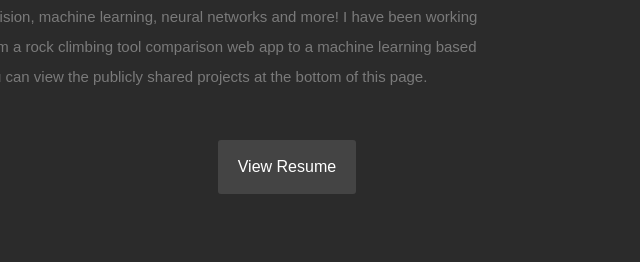
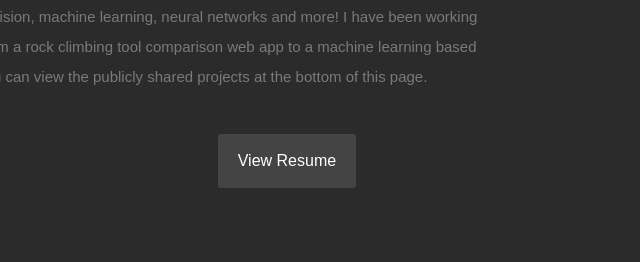
Before and after one commit to JaySwansonCE/JaySwansonCE.github.io, a Gatsby site: page / in a window 1280 px wide. Shown: the part 980-1242 px from the top of the page, 618-1258 px from the left. Built offline with nearby package versions, Linux system fonts and the light colour scheme; Gatsby itself is replaced by a stand-in of ours; some icons are missing; a web font is replaced by a local one.

Commit message:
about button update

```diff
--- a/src/components/about/index.js
+++ b/src/components/about/index.js
@@ -25,13 +25,6 @@ const About = () => (
             </p>
           </div>
               <div className="columns download">
-            {/* <p>
-              <a href="/resume" className="button">
-                View Resume
-              </a>
-            </p> */}
-          </div>
-          <div className="columns download">
                 <a href="/resume" className="button">
                   View Resume
                 </a>
```
Lines whose indentation alone changed are shown as unchanged.
